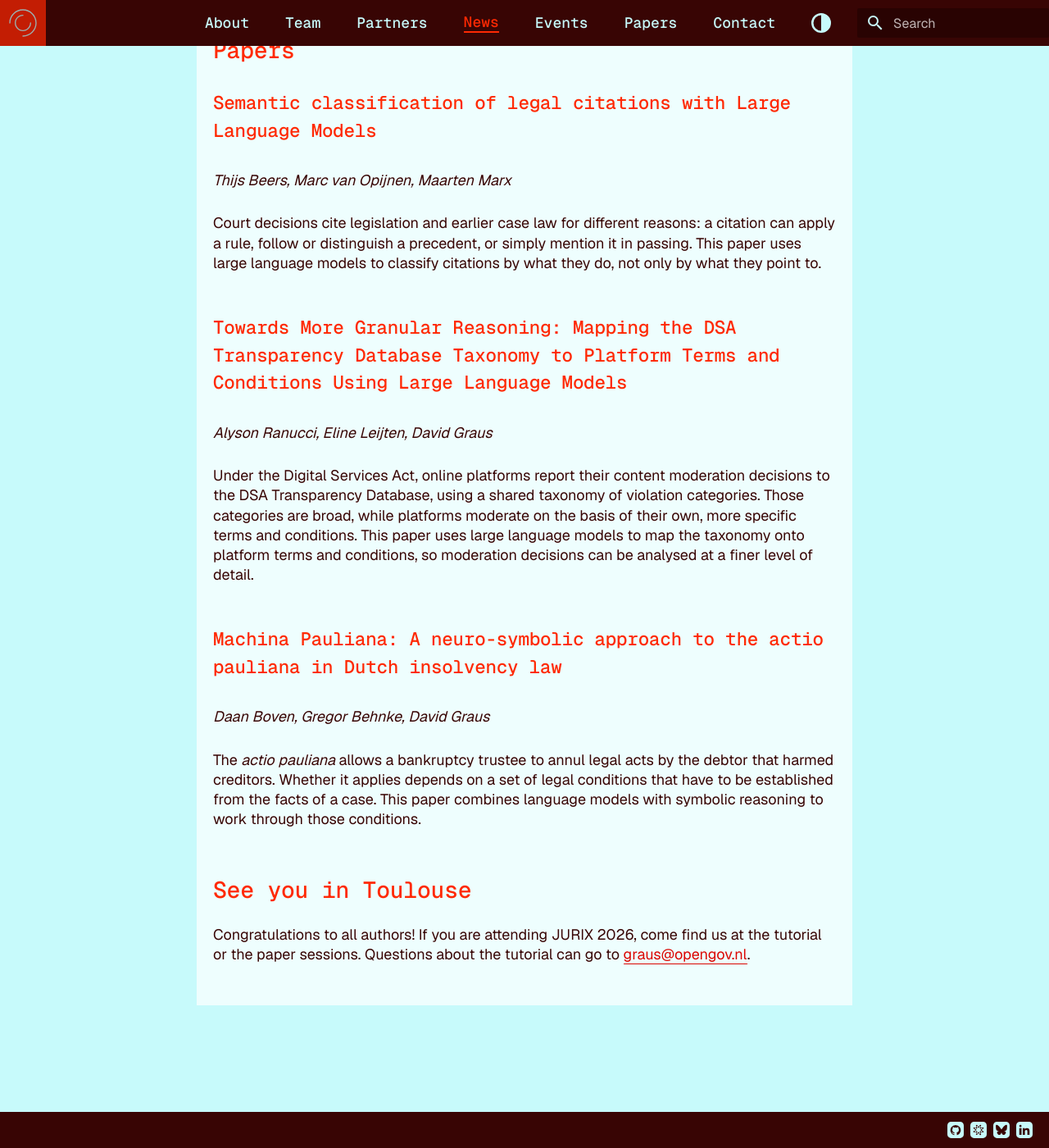
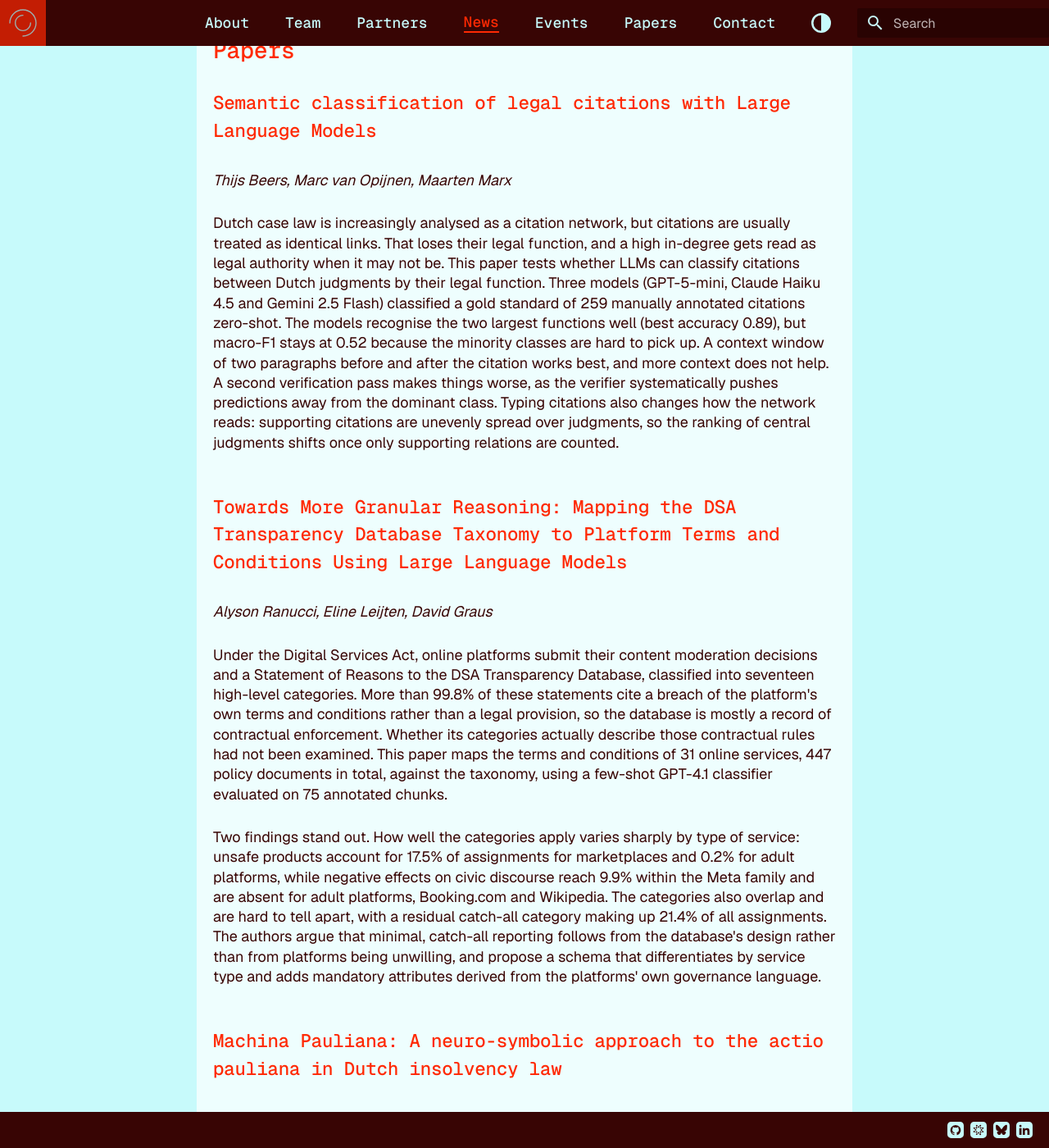
Before and after one commit to opengov-lab/opengov-lab.github.io, an MkDocs documentation site: the page built from docs/blog/posts/20261015-opengov-lab-at-jurix-2026/opengov-lab-at-jurix-2026.md, in a window 1280 px wide and 1400 px high, scrolled down 1042 px. Shown: the whole window at 82% size. Built offline with MkDocs 1.6.1 and Material for MkDocs 9.7.7, drawn with Linux system fonts in a browser that asks for light colours; some web fonts are replaced; some of the changed text lies outside the part shown.

Commit message:
JURIX 2026 post: describe papers from their abstracts
Co-Authored-By: Claude Opus 5.5 <noreply@anthropic.com>
Claude-Session: https://claude.ai/code/session_01Urn8J11ev1aynMyNwHT5aw

```diff
--- a/docs/blog/posts/20261015-opengov-lab-at-jurix-2026/opengov-lab-at-jurix-2026.md
+++ b/docs/blog/posts/20261015-opengov-lab-at-jurix-2026/opengov-lab-at-jurix-2026.md
@@ -6,7 +6,7 @@ categories:
 authors:
   - dgraus
 title: OpenGov Lab at JURIX 2026, a spotlight tutorial and three papers
-description: The OpenGov Lab contributes a spotlight tutorial on the open government disclosure lifecycle and three papers to JURIX 2026 in Toulouse. The papers cover semantic classification of legal citations, mapping the DSA Transparency Database taxonomy to platform terms and conditions, and a neuro-symbolic approach to the actio pauliana in Dutch insolvency law.
+description: The OpenGov Lab contributes a spotlight tutorial on the open government disclosure lifecycle and three papers to JURIX 2026 in Toulouse. The papers cover the legal function of citations in Dutch case law, how well the DSA Transparency Database taxonomy fits platform terms and conditions, and a neuro-symbolic model of the actio pauliana in Dutch insolvency law.
 ---
 
 The OpenGov Lab is heading to Toulouse for **JURIX 2026**, the International Conference on Legal Knowledge and Information Systems. We are presenting a spotlight tutorial and three papers.
@@ -30,17 +30,19 @@ The tutorial is based on a mapping study by David Graus, Maik Larooij, Maarten M
 ### Semantic classification of legal citations with Large Language Models
 *Thijs Beers, Marc van Opijnen, Maarten Marx*
 
-Court decisions cite legislation and earlier case law for different reasons: a citation can apply a rule, follow or distinguish a precedent, or simply mention it in passing. This paper uses large language models to classify citations by what they do, not only by what they point to.
+Dutch case law is increasingly analysed as a citation network, but citations are usually treated as identical links. That loses their legal function, and a high in-degree gets read as legal authority when it may not be. This paper tests whether LLMs can classify citations between Dutch judgments by their legal function. Three models (GPT-5-mini, Claude Haiku 4.5 and Gemini 2.5 Flash) classified a gold standard of 259 manually annotated citations zero-shot. The models recognise the two largest functions well (best accuracy 0.89), but macro-F1 stays at 0.52 because the minority classes are hard to pick up. A context window of two paragraphs before and after the citation works best, and more context does not help. A second verification pass makes things worse, as the verifier systematically pushes predictions away from the dominant class. Typing citations also changes how the network reads: supporting citations are unevenly spread over judgments, so the ranking of central judgments shifts once only supporting relations are counted.
 
 ### Towards More Granular Reasoning: Mapping the DSA Transparency Database Taxonomy to Platform Terms and Conditions Using Large Language Models
 *Alyson Ranucci, Eline Leijten, David Graus*
 
-Under the Digital Services Act, online platforms report their content moderation decisions to the DSA Transparency Database, using a shared taxonomy of violation categories. Those categories are broad, while platforms moderate on the basis of their own, more specific terms and conditions. This paper uses large language models to map the taxonomy onto platform terms and conditions, so moderation decisions can be analysed at a finer level of detail.
+Under the Digital Services Act, online platforms submit their content moderation decisions and a Statement of Reasons to the DSA Transparency Database, classified into seventeen high-level categories. More than 99.8% of these statements cite a breach of the platform's own terms and conditions rather than a legal provision, so the database is mostly a record of contractual enforcement. Whether its categories actually describe those contractual rules had not been examined. This paper maps the terms and conditions of 31 online services, 447 policy documents in total, against the taxonomy, using a few-shot GPT-4.1 classifier evaluated on 75 annotated chunks.
+
+Two findings stand out. How well the categories apply varies sharply by type of service: unsafe products account for 17.5% of assignments for marketplaces and 0.2% for adult platforms, while negative effects on civic discourse reach 9.9% within the Meta family and are absent for adult platforms, Booking.com and Wikipedia. The categories also overlap and are hard to tell apart, with a residual catch-all category making up 21.4% of all assignments. The authors argue that minimal, catch-all reporting follows from the database's design rather than from platforms being unwilling, and propose a schema that differentiates by service type and adds mandatory attributes derived from the platforms' own governance language.
 
 ### Machina Pauliana: A neuro-symbolic approach to the actio pauliana in Dutch insolvency law
 *Daan Boven, Gregor Behnke, David Graus*
 
-The *actio pauliana* allows a bankruptcy trustee to annul legal acts by the debtor that harmed creditors. Whether it applies depends on a set of legal conditions that have to be established from the facts of a case. This paper combines language models with symbolic reasoning to work through those conditions.
+The *actio pauliana* of Article 42 of the Dutch Bankruptcy Act (Faillissementswet) lets an insolvency practitioner avoid transactions that prejudiced creditors. Applying it takes both structured, rule-based reasoning and a feel for open-textured terms developed in case law. This paper presents a neuro-symbolic model of the article. The symbolic core is written in [Catala](https://catala-lang.org/) in a literate style that keeps statute and formalisation aligned, with open-textured terms represented as boolean inputs. A neural routine turns the facts of a case into those inputs, and neural subroutines resolve the open-textured terms by case-based reasoning over Dutch civil judgments. These are retrieved by filtering on the requirement at hand and following the procedural chain of a case. Segmenting and labelling the judgments reaches high precision and recall on a gold standard of 100 judgments. On ten hand-annotated cases the model handles most criteria reasonably, but struggles with the knowledge requirement. Retrieval depth shows no clear quantitative effect, although the retrieved judgments give the model's answers explicit grounding in prior case law.
 
 ## See you in Toulouse
 
```
